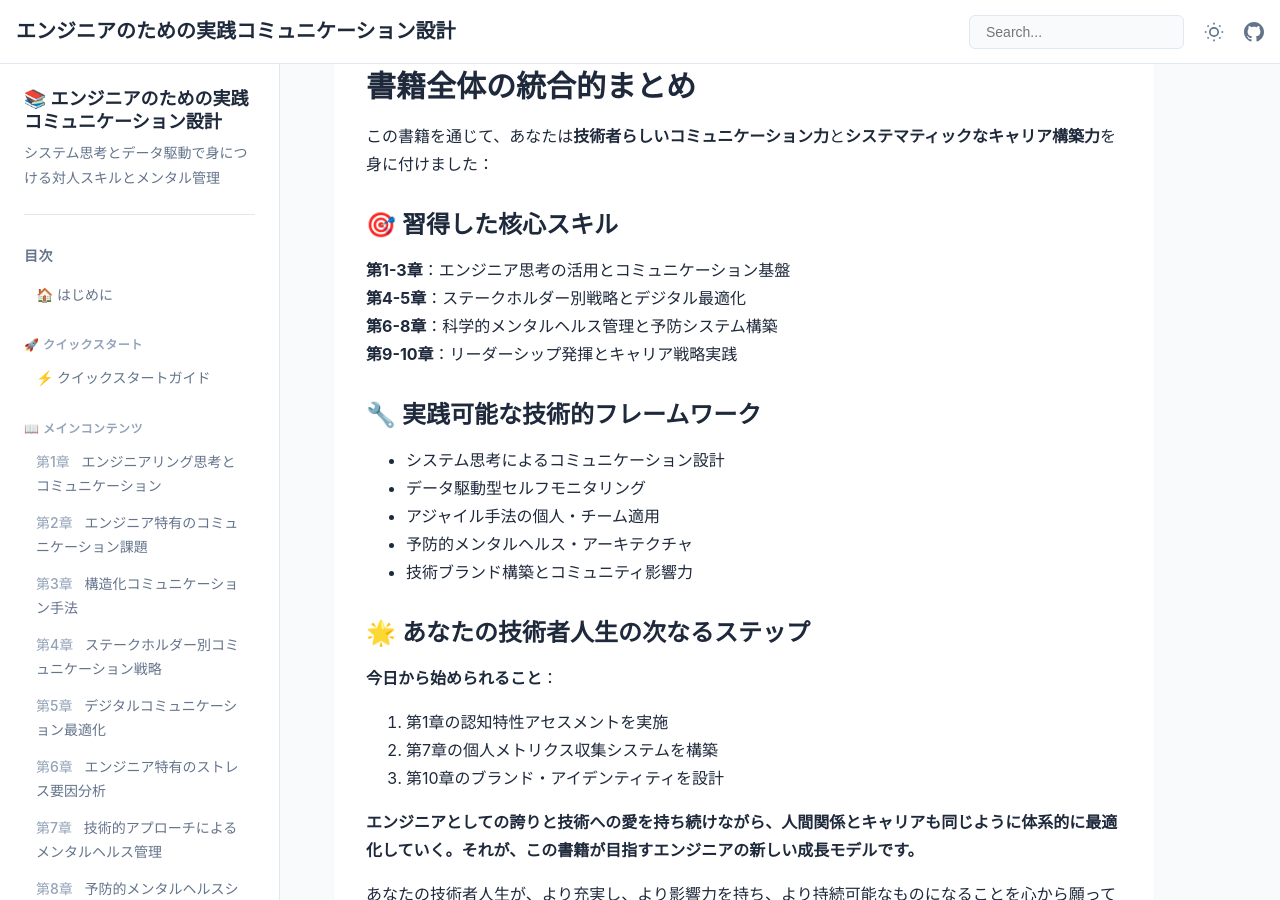
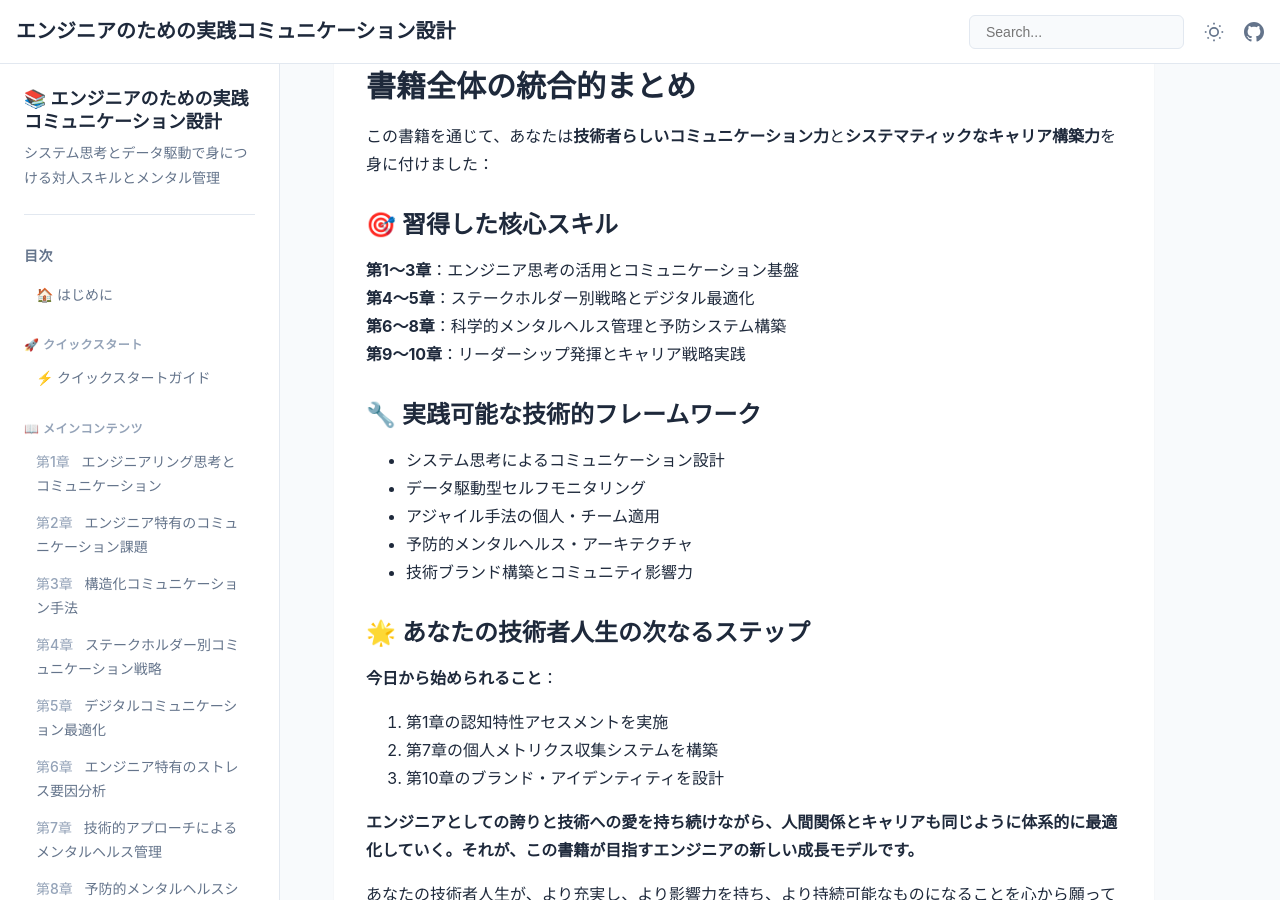
Before and after one commit to itdojp/IT-engineer-communication-book, a Jekyll site: the page built from docs/src/chapter-career-development/index.md, in a window 1280 px wide and 900 px high, scrolled down 45535 px. Built offline with Jekyll 4.4.1, drawn with Linux system fonts in a browser that asks for light colours.

Commit message:
Stage3: 章番号の範囲表記を追加で統一（第10章）

```diff
--- a/docs/src/chapter-career-development/index.md
+++ b/docs/src/chapter-career-development/index.md
@@ -1643,10 +1643,10 @@ class SustainableCareerGrowthSystem:
 
 ### 🎯 習得した核心スキル
 
-**第1-3章**：エンジニア思考の活用とコミュニケーション基盤
-**第4-5章**：ステークホルダー別戦略とデジタル最適化
-**第6-8章**：科学的メンタルヘルス管理と予防システム構築
-**第9-10章**：リーダーシップ発揮とキャリア戦略実践
+**第1〜3章**：エンジニア思考の活用とコミュニケーション基盤
+**第4〜5章**：ステークホルダー別戦略とデジタル最適化
+**第6〜8章**：科学的メンタルヘルス管理と予防システム構築
+**第9〜10章**：リーダーシップ発揮とキャリア戦略実践
 
 ### 🔧 実践可能な技術的フレームワーク
 
```
